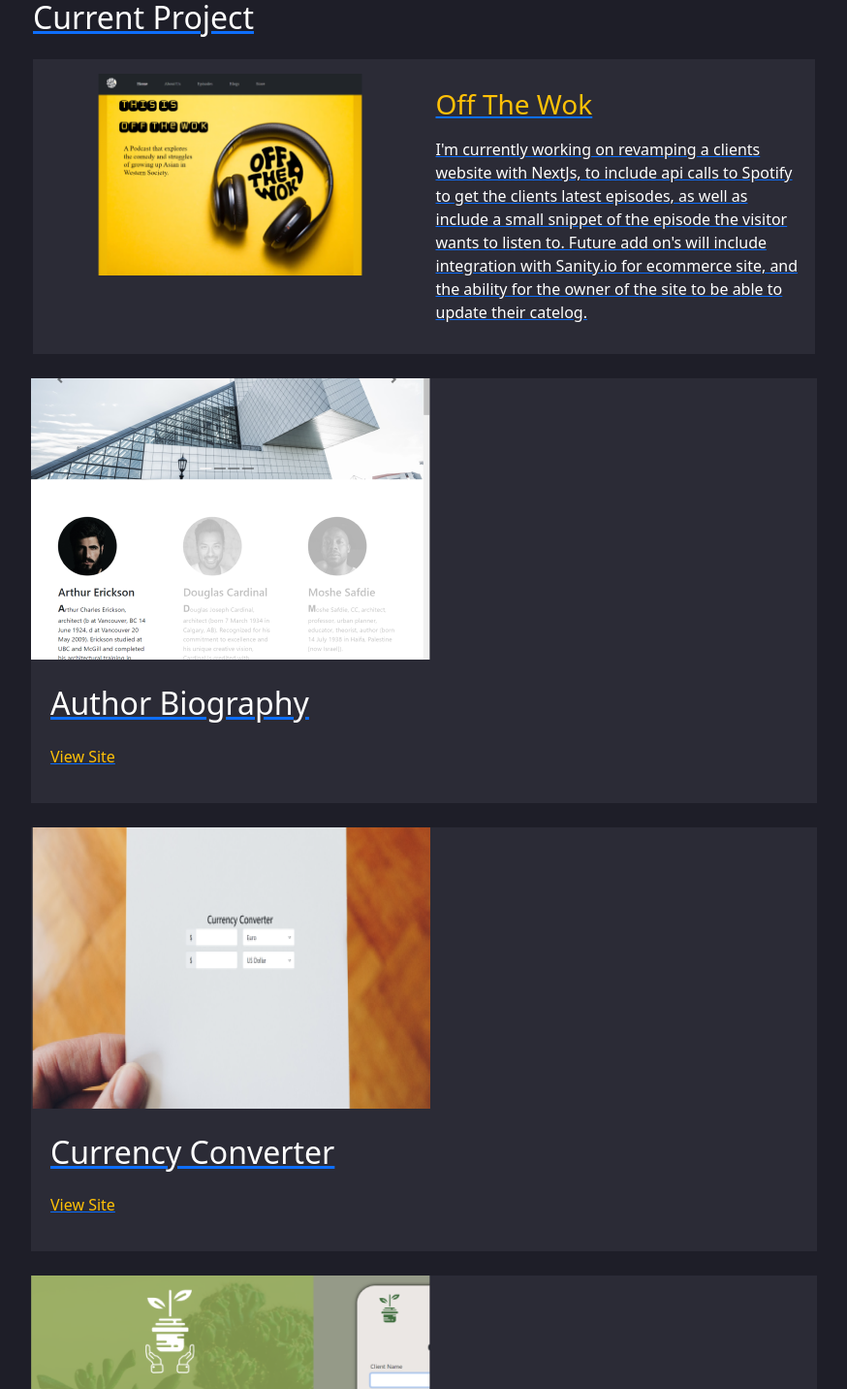
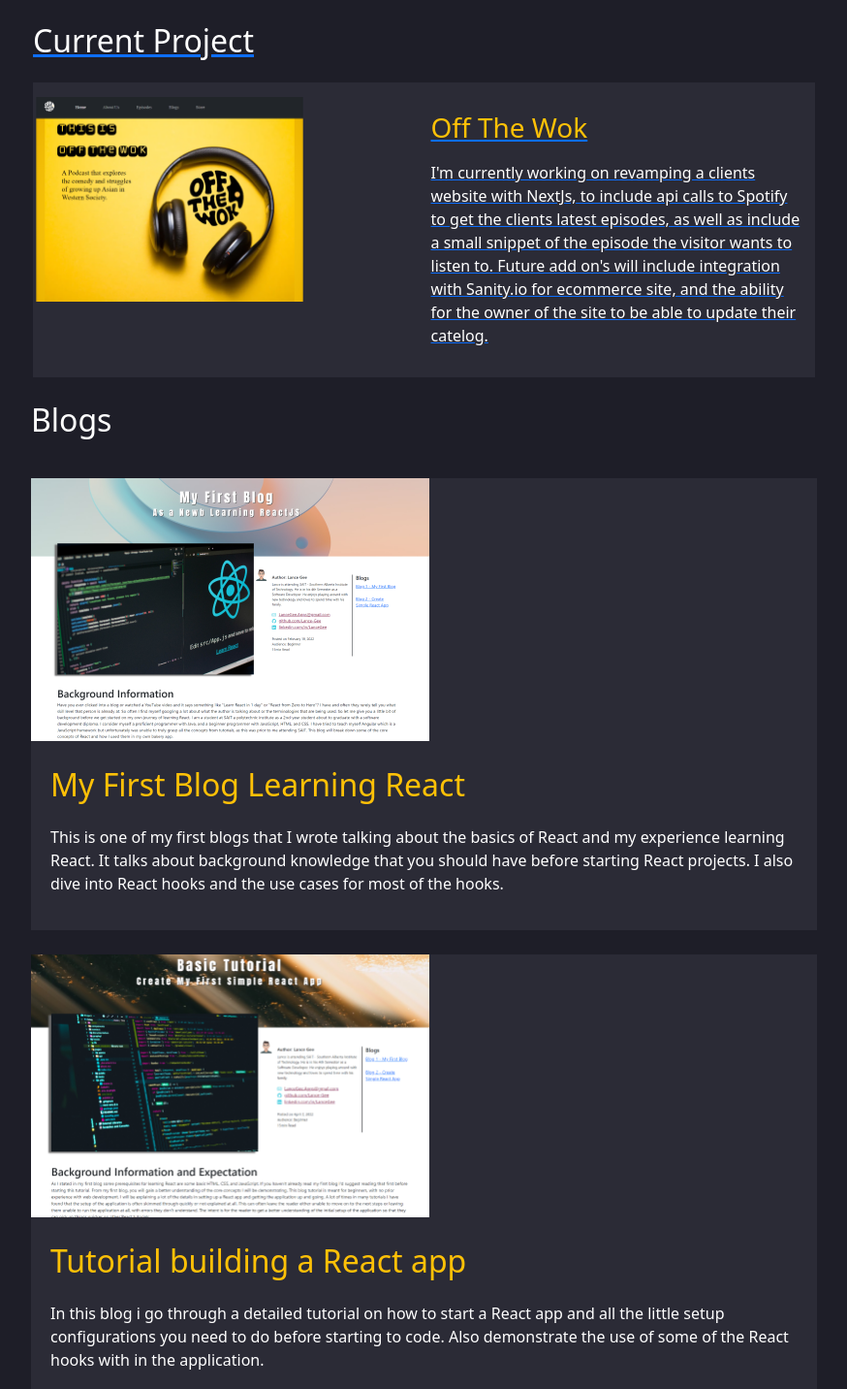
Before and after one commit to Lance-Gee/LSG-Portfolio, a Next.js app: page / in a window 1280 px wide. Shown: the part 1518-2950 px from the top of the page at 97% size, without its empty margins (345-1219 px from the left). Built offline with nearby package versions, Linux system fonts and the light colour scheme.

Commit message:
added in blog section

```diff
--- /dev/null
+++ b/components/desktop/Blog.jsx
@@ -0,0 +1,59 @@
+import Image from 'next/image'
+import React from 'react'
+import classes from '../../styles/BlogDesktop.module.css'
+import headerPic from '../../public/images/headerImage2.png';
+import blog1 from '../../public/images/blog1.png';
+import blog2 from '../../public/images/blog2.png';
+
+export default function Blog() {
+  return (
+    <div className={classes.blogContainer}>
+      <div className={classes.outerDiv}>
+      <h2 className={classes.title}>Blogs</h2>
+        <div className={classes.card}>
+          <div>
+            <Image
+              src={blog1}
+              alt="blog1"
+              layout="intrinsic"
+              width={411}
+              height={271}
+            />
+          </div>
+          <div className={classes.cardInner}>
+            <h2>My First Blog Learning React</h2>
+            <p>
+              This is one of my first blogs that I wrote talking about the
+              basics of React and my experience learning React. It talks about
+              background knowledge that you should have before starting React
+              projects. I also dive into React hooks and the use cases for most
+              of the hooks.
+            </p>
+          </div>
+        </div>
+      </div>
+      <div className={classes.card}>
+        <div>
+          <Image
+            src={blog2}
+            alt="blog2"
+            layout="intrinsic"
+            width={411}
+            height={271}
+          />
+        </div>
+        <div className={classes.cardInner}>
+          <h2>Tutorial building a React app</h2>
+          <p>
+            In this blog i go through a detailed tutorial on how to start a
+            React app and all the little setup configurations you need to do
+            before starting to code. Also demonstrate the use of some of the
+            React hooks with in the application.
+          </p>
+        </div>
+      </div>
+      <div className={classes.footer}>
+      </div>
+    </div>
+  )
+}
--- a/components/desktop/CurrentProject.jsx
+++ b/components/desktop/CurrentProject.jsx
@@ -10,7 +10,7 @@
         <h2 className={classes.title}>Current Project</h2>
         <div className={classes.card}>
           <div className='row'>
-            <div className='col'>
+            <div className={`col ${classes.images}`}>
           <Image
             src={OffTheWok}
             alt="OffTheWok"
@@ -19,7 +19,7 @@
             height={230}
           />
             </div>
-            <div className='col'>
+            <div className={`col ${classes.sectionDescription}`}>
           <h3 className={classes.subTitle}>Off The Wok</h3>
           <p className={classes.sectionMe}>
             I&apos;m currently working on revamping a clients website with
--- a/components/desktop/DesktopContainer.jsx
+++ b/components/desktop/DesktopContainer.jsx
@@ -8,6 +8,7 @@
 import CurrentProject from '../desktop/CurrentProject'
 import MyProjects from '../desktop/MyProjects'
 import Footer from '../desktop/Footer'
+import Blog from '../desktop/Blog'
 
 export default function DesktopContainer() {
   return (
@@ -22,6 +23,7 @@
             <AboutMe />
             <FeatureWork />
             <CurrentProject />
+            <Blog />
             <MyProjects />
             <Footer />
         </div>
--- a/components/desktop/FeatureWork.jsx
+++ b/components/desktop/FeatureWork.jsx
@@ -20,14 +20,14 @@
           />
           </div>
           <div className='col'>
-          <h3 className={classes.subTitle}>home Hospital</h3>
+          <h3 className={classes.subTitle}>Home Hospital</h3>
           <p className={classes.sectionMe}>
             As a fourth semester student we had to do a capstone project, that
             involved team work to build. I am very proud to say that we were
             able to complete the project milestones within the given time frame.
             I led the frontend team that comprised of 4 class mates including
             myself. We were able to pick up React as our frontend framework,
-            without any prior experience. The application was built using React,
+            without any prior experience. <br /><br />The application was built using React,
             Bootstrap, Node, and MongoDB. The Application is a hospital waiting
             app that allows individuals to register and wait in a queue without
             having to present themselves at the hospital. Once it come&#39;s
--- /dev/null
+++ b/styles/BlogDesktop.module.css
@@ -0,0 +1,86 @@
+@import url('https://fonts.googleapis.com/css2?family=Inconsolata:wght@200&display=swap');
+
+.blogContainer {
+  background: #1e1e28;
+}
+
+.card {
+  background: #2b2b36;
+  margin-top: 25px;
+  margin-left: 10px;
+  margin-right: 10px;
+}
+
+.cardInner {
+  color: white;
+  padding: 20px;
+}
+
+.cardInner h2 {
+  color: #ffc107;
+  padding-bottom: 15px;
+}
+
+.footer {
+  margin-top: 55px;
+}
+
+.innerDiv {
+  position: absolute;
+  top: 15%;
+  width: 100%;
+}
+
+.innerDiv h1 {
+  text-align: center;
+  font-size: 3em;
+  font-weight: 900;
+  color: white;
+}
+
+.innerDiv h2 {
+  text-align: center;
+  font-size: 2em;
+  font-weight: 700;
+  color: white;
+  padding-top: 10px;
+}
+
+.innerDiv p {
+  font-family: 'Inconsolata', monospace;
+  text-align: center;
+  font-weight: 700;
+  color: white;
+  padding-top: 25px;
+}
+
+.innerDiv p span {
+  font-family: 'Inconsolata', monospace;
+  text-align: center;
+  font-weight: 700;
+  color: #ffc107;
+  padding-top: 10px;
+}
+
+.innerDiv button {
+  text-align: center;
+  font-weight: 500;
+  color: white;
+  margin-top: 25px;
+  padding: 10px;
+  background-color: #ffc107;
+}
+
+.outerDiv {
+  position: relative;
+  width: 100%;
+  padding: none;
+}
+
+.title {
+    color: white;
+    padding-bottom: 15px;
+    padding-top: 10px;
+    margin-top: 15px;
+    margin-left: 10px;
+  }
--- a/styles/CurrentProjectDesktop.module.css
+++ b/styles/CurrentProjectDesktop.module.css
@@ -19,3 +19,11 @@
     padding-top: 15px;
     padding-bottom: 10px;
   }
+
+  .images {
+    margin-left: -65px;
+  }
+
+  .sectionDescription {
+    margin-left: 55px;
+  }
```
